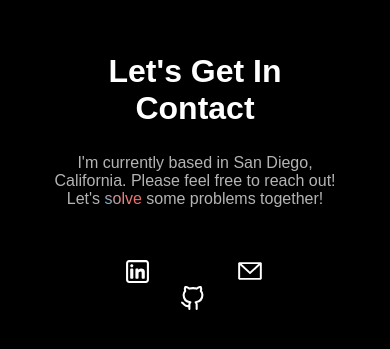
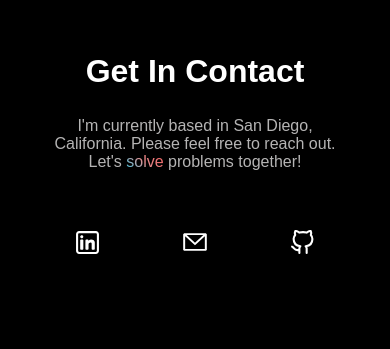
Before and after one commit to Nho-way/website-v2, a React (Vite) app: page / in a window 390 px wide. Shown: the part 1531-1880 px from the top of the page. Built offline with nearby package versions, Linux system fonts and the light colour scheme.

Commit message:
Mobile Fixes

```diff
--- a/src/App.css
+++ b/src/App.css
@@ -83,6 +83,7 @@ h3 {
   width: 100%;
   flex-wrap: wrap;
   margin-top:3rem;
+  gap: 3rem;
 }
 
 .contact-button {
@@ -97,9 +98,7 @@ h3 {
   align-items: center;
   position: relative;
   overflow: visible;
-  padding-left:40px;
-  padding-right:40px;
-  width: 30px;
+  padding: 0.5rem 1rem;
 }
 
 .contact-button svg {
--- a/src/App.tsx
+++ b/src/App.tsx
@@ -81,10 +81,10 @@ function App() {
         </div>
         <ProjectsSection projects={projects} />
         <div className="contact">
-          <h2>Let's Get In Contact</h2>
+          <h2>Get In Contact</h2>
           <h3>
             I'm currently based in San Diego, California. Please feel free to
-            reach out! Let's <span className="animated-name">solve</span> some problems together!
+            reach out. Let's <span className="animated-name">solve </span> problems together!
           </h3>
           <div className="contact-buttons">
             <a href="https://www.linkedin.com/in/nho-way" target="_blank" rel="noopener noreferrer" className="contact-button">
```
